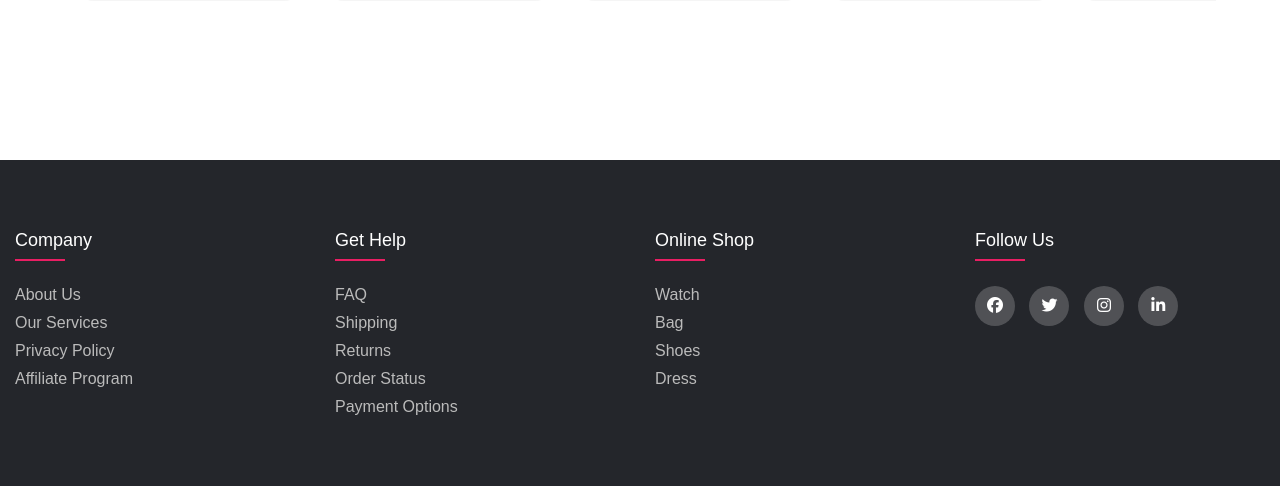
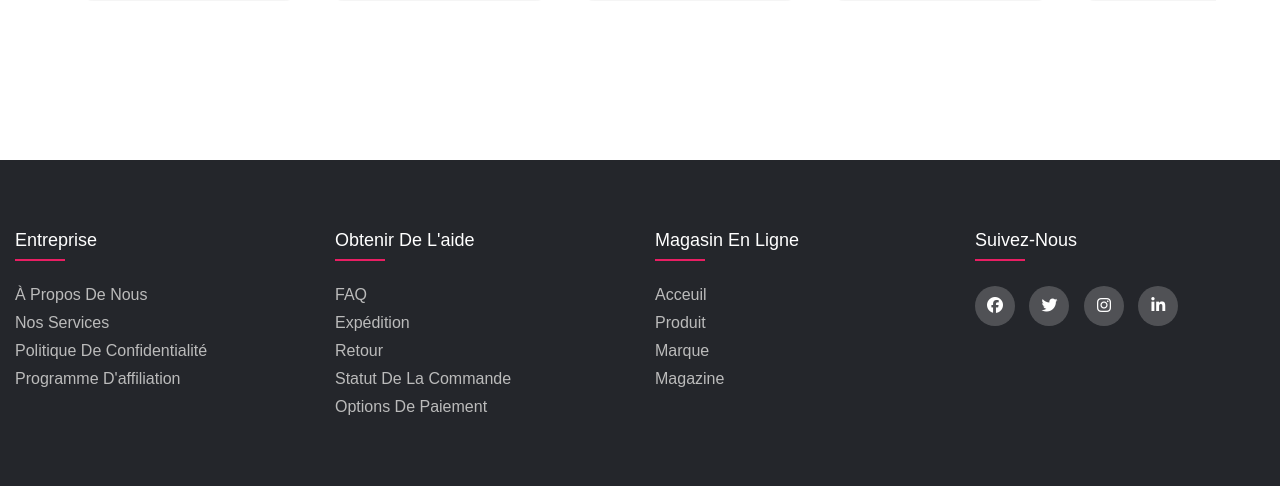
Before and after one commit to HerbiTarik/BeauteMelly, a PHP site: page /index.php in a window 1280 px wide. Shown: the part 2336-2822 px from the top of the page. Run offline with PHP 8.4, Linux system fonts and the light colour scheme; some libraries are stand-ins or nearby versions; some web fonts are replaced.

Commit message:
version16

```diff
--- a/back/footer.php
+++ b/back/footer.php
@@ -3,40 +3,40 @@
             <div class="container">
                 <div class="row">
                     <div class="footer-col">
-                        <h4>company</h4>
+                        <h4>entreprise</h4>
                         <ul>
-                            <li><a href="#">about us</a></li>
-                            <li><a href="#">our services</a></li>
-                            <li><a href="#">privacy policy</a></li>
-                            <li><a href="#">affiliate program</a></li>
+                            <li><a href="#">à propos de nous</a></li>
+                            <li><a href="#">nos services</a></li>
+                            <li><a href="#">politique de confidentialité</a></li>
+                            <li><a href="#">Programme d'affiliation</a></li>
                         </ul>
                     </div>
                     <div class="footer-col">
-                        <h4>get help</h4>
+                        <h4>Obtenir de l'aide</h4>
                         <ul>
                             <li><a href="#">FAQ</a></li>
-                            <li><a href="#">shipping</a></li>
-                            <li><a href="#">returns</a></li>
-                            <li><a href="#">order status</a></li>
-                            <li><a href="#">payment options</a></li>
+                            <li><a href="#">Expédition</a></li>
+                            <li><a href="#">Retour</a></li>
+                            <li><a href="#">Statut de la commande</a></li>
+                            <li><a href="#">Options de paiement</a></li>
                         </ul>
                     </div>
                     <div class="footer-col">
-                        <h4>online shop</h4>
+                        <h4>Magasin en ligne</h4>
                         <ul>
-                            <li><a href="#">watch</a></li>
-                            <li><a href="#">bag</a></li>
-                            <li><a href="#">shoes</a></li>
-                            <li><a href="#">dress</a></li>
+                            <li><a href="#">acceuil</a></li>
+                            <li><a href="#">produit</a></li>
+                            <li><a href="#">marque</a></li>
+                            <li><a href="#">magazine</a></li>
                         </ul>
                     </div>
                     <div class="footer-col">
-                        <h4>follow us</h4>
+                        <h4>Suivez-nous</h4>
                         <div class="social-links">
-                            <a href="#"><i class="fab fa-facebook-f"></i></a>
-                            <a href="#"><i class="fab fa-twitter"></i></a>
-                            <a href="#"><i class="fab fa-instagram"></i></a>
-                            <a href="#"><i class="fab fa-linkedin-in"></i></a>
+                            <a href="www.facebook.com"><i class="fab fa-facebook-f"></i></a>
+                            <a href="www.twitter.com"><i class="fab fa-twitter"></i></a>
+                            <a href="www.instagram.com"><i class="fab fa-instagram"></i></a>
+                            <a href="www.linkedin.com"><i class="fab fa-linkedin-in"></i></a>
                         </div>
                     </div>
                 </div>
```
